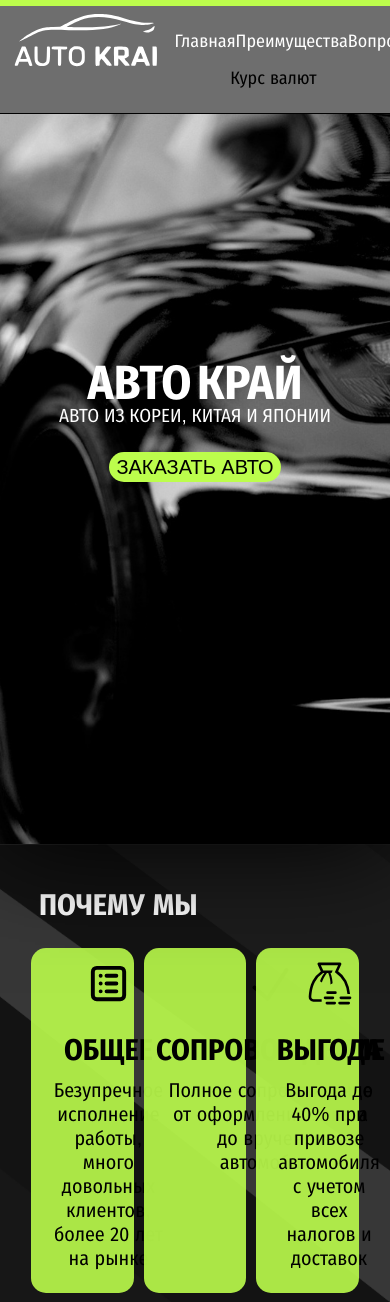
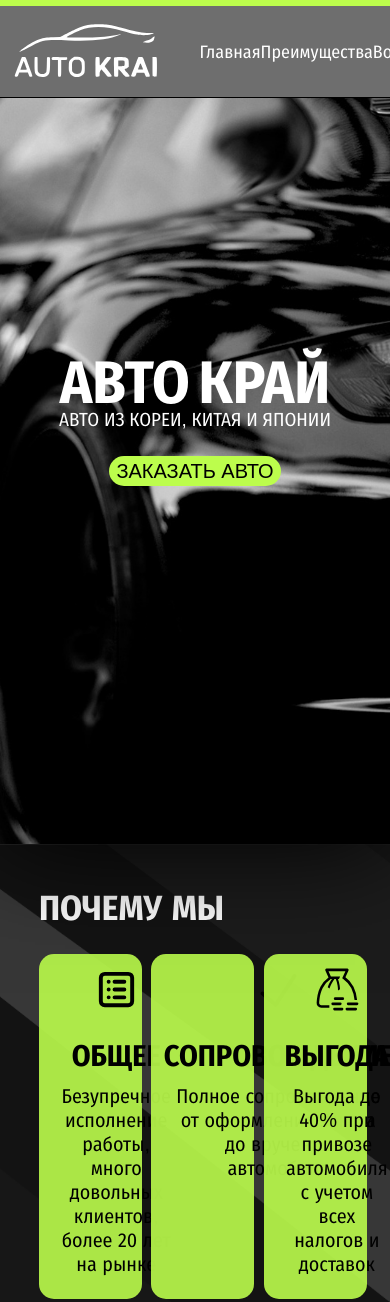
Before and after one commit to ScryZ-developer/auto-krai, a plain HTML site: page index.html in a window 390 px wide. Shown: the top 1302 px of the page. Drawn offline with Linux system fonts and the light colour scheme; files whose address does not match are found by name.

Commit message:
fix: addaptive deleted

```diff
--- a/styles/style.css
+++ b/styles/style.css
@@ -966,36 +966,3 @@ body.modal-open {
   opacity: 1;
   transform: translateY(0);
 }
-
-/* Медиа-запросы для адаптации */
-@media (max-width: 1200px) {
-  .advantages__list {
-    justify-content: center;
-  }
-
-  .advantages__list-item {
-    max-width: 300px;
-  }
-}
-
-@media (max-width: 992px) {
-  .header {
-    grid-template-columns: 1fr 1fr;
-    gap: 15px;
-  }
-
-  .header__rate {
-    grid-column: span 2;
-    justify-content: center;
-    padding-right: 0;
-  }
-
-  .cover__title {
-    font-size: 48px;
-    line-height: 42px;
-  }
-
-  .advantages__title {
-    font-size: 30px;
-  }
-}
```
